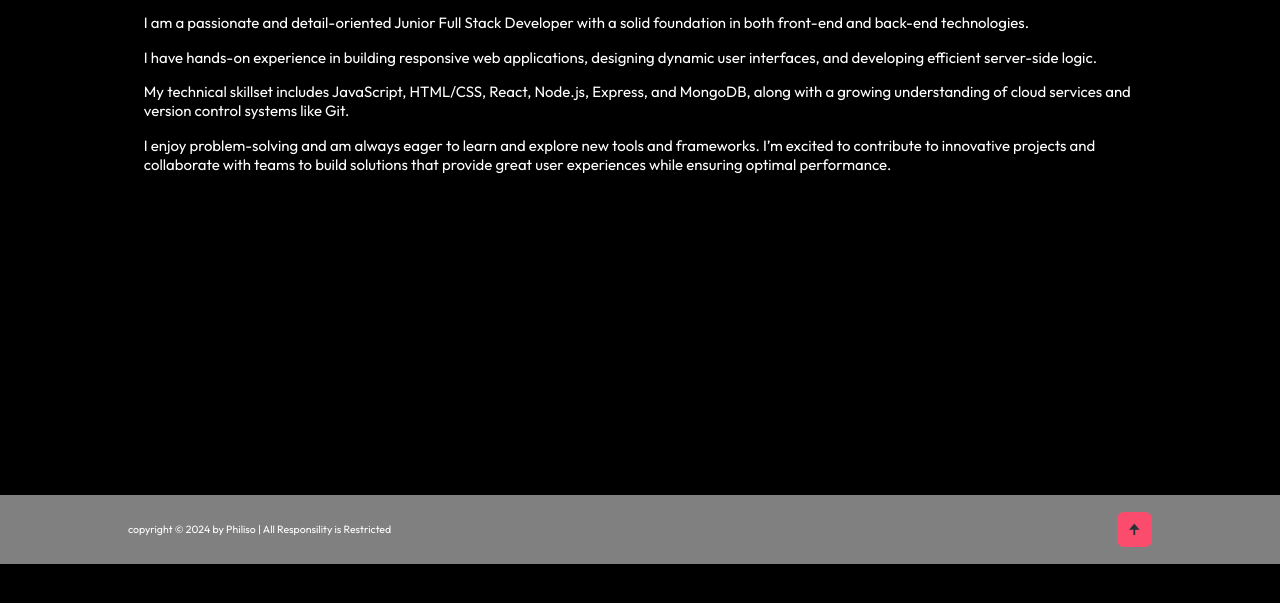
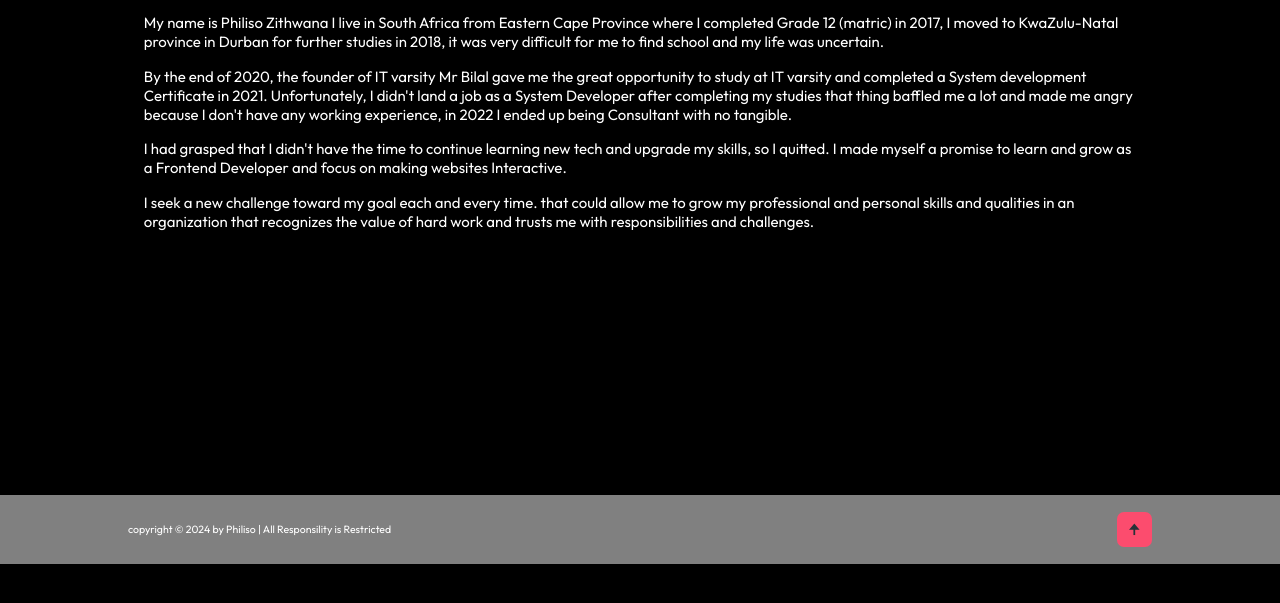
Before and after one commit to philisophiliso524-ITvarsity/portifolio-site, a plain HTML site: page about.html in a window 1280 px wide. Shown: the part 185-788 px from the top of the page. Drawn offline with nearby package versions, Linux system fonts and the light colour scheme.

Commit message:
new changes

```diff
--- a/about.html
+++ b/about.html
@@ -31,16 +31,13 @@
   <section class="aboutmore" id="aboutmore">
     <h2 class="heading"><span>Brief</span>about my <span>Mission </span>and <span>Vission</span></h2>
     <div class="aboutmore">
-      <p>I am a passionate and detail-oriented Junior Full Stack Developer with a solid foundation in both front-end and
-        back-end technologies.</p>
-      <p>I have hands-on experience in building responsive web applications, designing dynamic user interfaces, and
-        developing efficient server-side logic.</p>
-      <p> My technical skillset includes JavaScript, HTML/CSS, React, Node.js, Express, and MongoDB, along with a
-        growing understanding of cloud services and version control systems like Git.</p>
+      <p>My name is Philiso Zithwana I live in South Africa from Eastern Cape Province where I completed Grade 12 (matric) in 2017, I moved to KwaZulu-Natal province in Durban for further studies in 2018, it was very difficult for me to find school and my life was uncertain.</p>
 
-      <p>I enjoy problem-solving and am always eager to learn and explore new tools and frameworks. I’m excited to
-        contribute to innovative projects and collaborate with teams to build solutions that provide great user
-        experiences while ensuring optimal performance.</p>
+<p>By the end of 2020, the founder of IT varsity Mr Bilal gave me the great opportunity to study at IT varsity and completed a System development Certificate in 2021. Unfortunately, I didn't land a job as a System Developer after completing my studies that thing baffled me a lot and made me angry because I don't have any working experience, in 2022 I ended up being Consultant with no tangible.</p>
+
+<p>I had grasped that I didn't have the time to continue learning new tech and upgrade my skills, so I quitted. I made myself a promise to learn and grow as a Frontend Developer and focus on making websites Interactive.</p>
+
+<p>I seek a new challenge toward my goal each and every time. that could allow me to grow my professional and personal skills and qualities in an organization that recognizes the value of hard work and trusts me with responsibilities and challenges.</p>
     </div>
   </section>
 
```
